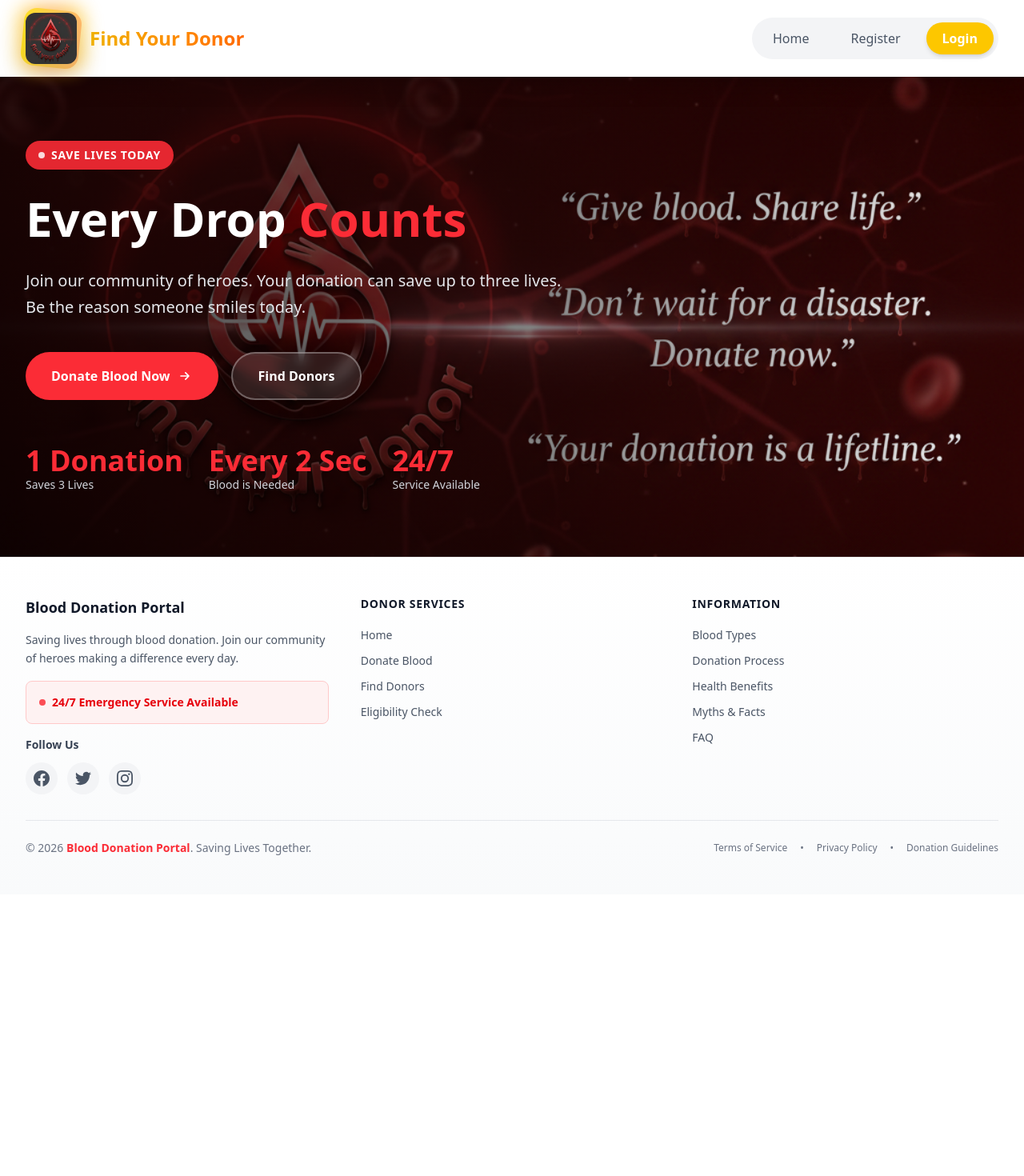
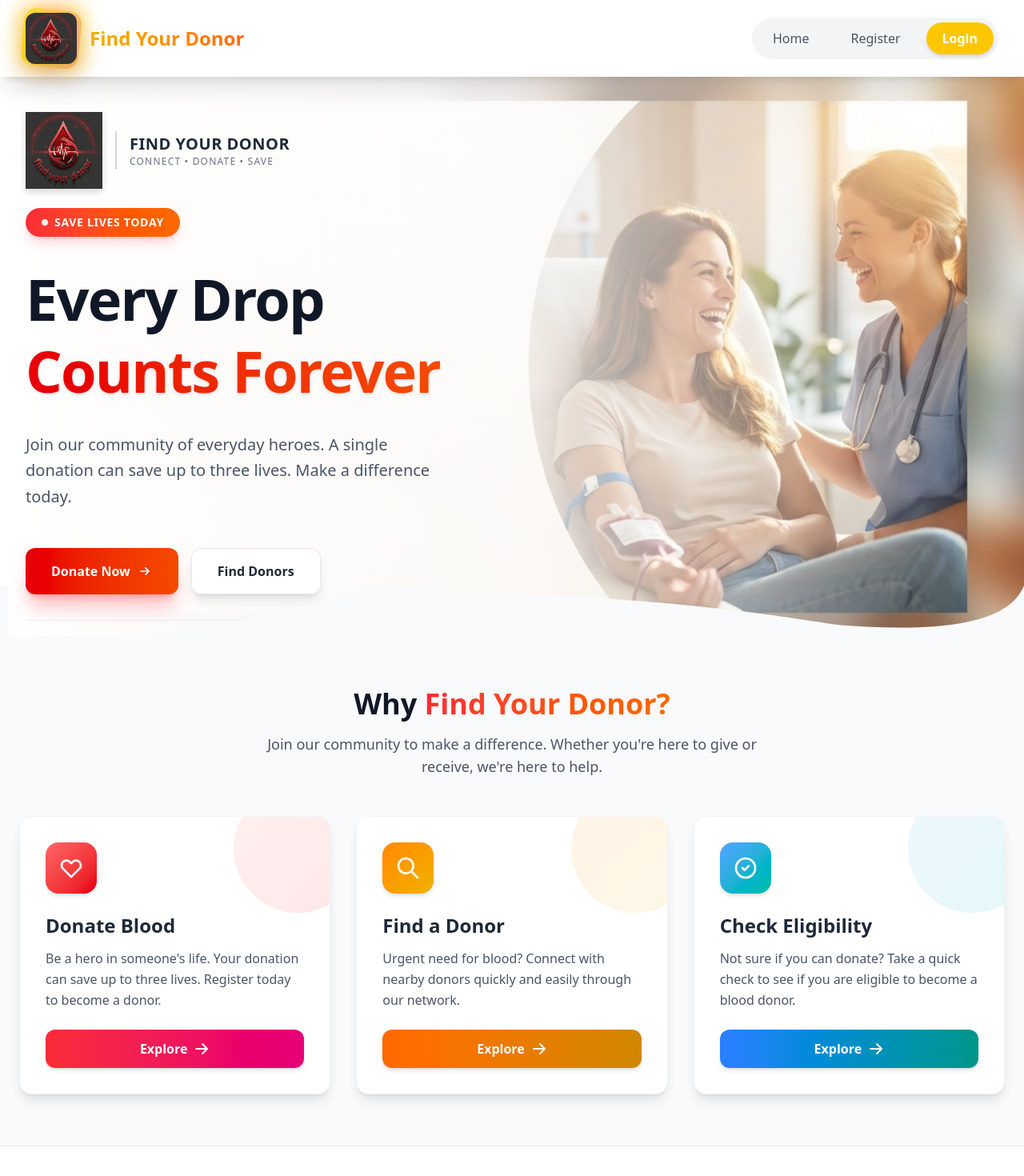
Before and after one commit to sivakumaar8158-dot/Backend-Project, a React (Vite) app: page / in a window 1280 px wide. Shown: the top 1470 px of the page at 80% size. Before the commit the page ends 1118 px from the top, so only its background shows below. Built offline with nearby package versions, Linux system fonts and the light colour scheme.

Commit message:
task-general-update

```diff
--- a/src/components/Login.jsx
+++ b/src/auth/Login.jsx
@@ -2,7 +2,9 @@ const Login = () => {
   return (
     <>
 
-    Login
+    <div>
+      <p>Login</p>
+    </div>
 
 
     </>
--- a/src/components/Register.jsx
+++ b/src/auth/Register.jsx
@@ -2,7 +2,9 @@ const Register = () => {
   return (
     <>
 
-    Register
+    <div>
+      <p>Register</p>
+    </div>
 
 
 
--- a/src/components/Footer.jsx
+++ b/src/components/Footer.jsx
@@ -48,9 +48,9 @@ const Footer = () => {
         <div>
           <h4 className='text-gray-900 font-semibold mb-4 text-sm uppercase tracking-wider'>Donor Services</h4>
           <ul className='space-y-2'>
-            <li><Link to="/home" className='text-gray-600 hover:text-red-500 transition-colors duration-300 text-sm'>Home</Link></li>
-            <li><Link to="/donate-blood" className='text-gray-600 hover:text-red-500 transition-colors duration-300 text-sm'>Donate Blood</Link></li>
-            <li><Link to="/find-donors" className='text-gray-600 hover:text-red-500 transition-colors duration-300 text-sm'>Find Donors</Link></li>
+            <li><Link to="/" className='text-gray-600 hover:text-red-500 transition-colors duration-300 text-sm'>Home</Link></li>
+            <li><Link to="/donorpage" className='text-gray-600 hover:text-red-500 transition-colors duration-300 text-sm'>Donate Blood</Link></li>
+            <li><Link to="/finderspage" className='text-gray-600 hover:text-red-500 transition-colors duration-300 text-sm'>Find Donors</Link></li>
             <li><Link to="/eligibility" className='text-gray-600 hover:text-red-500 transition-colors duration-300 text-sm'>Eligibility Check</Link></li>
           </ul>
         </div>
--- a/src/components/Home.jsx
+++ b/src/components/Home.jsx
@@ -1,4 +1,5 @@
 import MainBanner from "./MainBanner"
+import BloodDonationCards from "../pages/BloodDonationCards"
 
 const Home = () => {
   return (
@@ -6,7 +7,8 @@ const Home = () => {
 
       <div>
         <div>
-      <MainBanner/>
+          <MainBanner />
+          <BloodDonationCards />
         </div>
       </div>
 
--- a/src/components/MainBanner.jsx
+++ b/src/components/MainBanner.jsx
@@ -1,13 +1,13 @@
-import mainbanner from '../assets/MainBanner.png'
+import mainbanner from '../assets/CleanBanner.png'
+import MainLogo from '../assets/MainLogo.png'
 import { Link } from 'react-router-dom'
 
 const MainBanner = () => {
   return (
-    <>
+    <div className='relative w-full overflow-hidden bg-gray-50'>
 
-    <div className='relative w-full overflow-hidden'>
+      <div className='relative h-150 md:h-175'>
 
-  <div className='relative h-100 md:h-125 lg:h-150'>
 
         <div className='absolute inset-0'>
           <img
@@ -16,72 +16,79 @@ const MainBanner = () => {
             className='w-full h-full object-cover object-center'
           />
 
-      <div className='absolute inset-0 bg-linear-to-r from-black/70 via-black/50 to-transparent'></div>
+          <div className='absolute inset-0 bg-linear-to-r from-white via-white/80 to-transparent'></div>
         </div>
 
 
         <div className='relative max-w-7xl mx-auto px-6 md:px-8 h-full flex items-center'>
-      <div className='text-white max-w-2xl space-y-6 animate-fade-in'>
 
-        <div className='inline-flex items-center gap-2 bg-red-500/90 backdrop-blur-sm px-4 py-2 rounded-full'>
-          <div className='h-2 w-2 bg-white rounded-full animate-pulse'></div>
-          <span className='text-sm font-semibold uppercase tracking-wider'>Save Lives Today</span>
+
+          <div className='max-w-xl space-y-8 animate-fade-in pt-12'>
+
+
+            <div className="flex items-center gap-4 mb-6">
+              <img src={MainLogo} alt="Logo" className="w-20 h-20 md:w-24 md:h-24 drop-shadow-lg" />
+              <div className='hidden md:block h-12 w-0.5 bg-gray-300 rounded-full'></div>
+              <div className='hidden md:block'>
+                <p className="text-xl font-bold text-gray-800 tracking-wide">FIND YOUR DONOR</p>
+                <p className="text-xs text-gray-500 uppercase tracking-widest">Connect • Donate • Save</p>
+              </div>
             </div>
 
 
-        <h1 className='text-4xl md:text-5xl lg:text-6xl font-bold leading-tight'>
-          Every Drop <span className='text-red-500'>Counts</span>
+            <div className='inline-flex items-center gap-2 bg-linear-to-r from-red-500 to-orange-500 text-white px-5 py-2 rounded-full shadow-lg shadow-red-500/20 transform hover:scale-105 transition-transform cursor-default'>
+              <div className='h-2 w-2 bg-white rounded-full animate-pulse'></div>
+              <span className='text-sm font-bold uppercase tracking-wider'>Save Lives Today</span>
+            </div>
+
+
+            <h1 className='text-5xl md:text-6xl/tight lg:text-7xl/tight font-extrabold text-gray-900 tracking-tight'>
+              Every Drop <br />
+              <span className='bg-linear-to-r from-red-600 to-orange-600 bg-clip-text text-transparent filter drop-shadow-sm'>Counts Forever</span>
             </h1>
 
 
-        <p className='text-lg md:text-xl text-gray-200 leading-relaxed'>
-          Join our community of heroes. Your donation can save up to three lives. Be the reason someone smiles today.
+            <p className='text-lg md:text-xl text-gray-600 leading-relaxed font-medium max-w-lg'>
+              Join our community of everyday heroes. A single donation can save up to three lives. Make a difference today.
             </p>
 
 
             <div className='flex flex-col sm:flex-row gap-4 pt-4'>
               <Link
-            to="/donate-blood"
-            className='inline-flex items-center justify-center px-8 py-4 bg-red-500 text-white font-semibold rounded-full hover:bg-red-600 transition-all duration-300 hover:shadow-2xl hover:scale-105 group'
+                to="/donorpage"
+                className='inline-flex items-center justify-center px-8 py-4 bg-linear-to-r from-red-600 to-orange-600 text-white font-bold rounded-xl hover:from-red-700 hover:to-orange-700 transition-all duration-300 shadow-xl shadow-red-500/30 hover:shadow-red-500/40 hover:-translate-y-1 group'
               >
-            Donate Blood Now
+                Donate Now
                 <svg className="w-5 h-5 ml-2 group-hover:translate-x-1 transition-transform" fill="none" stroke="currentColor" viewBox="0 0 24 24">
-              <path strokeLinecap="round" strokeLinejoin="round" strokeWidth="2" d="M13 7l5 5m0 0l-5 5m5-5H6"/>
+                  <path strokeLinecap="round" strokeLinejoin="round" strokeWidth="2" d="M13 7l5 5m0 0l-5 5m5-5H6" />
                 </svg>
               </Link>
 
-          <Link  to="/find-donors" className='inline-flex items-center justify-center px-8 py-4 bg-white/10 backdrop-blur-sm text-white font-semibold rounded-full border-2 border-white/30 hover:bg-white/20 transition-all duration-300 hover:border-white/50'>
+              <Link
+                to="/finderspage"
+                className='inline-flex items-center justify-center px-8 py-4 bg-white text-gray-800 font-bold rounded-xl border border-gray-200 hover:bg-gray-50 transition-all duration-300 shadow-lg hover:shadow-xl hover:-translate-y-1 hover:border-gray-300'
+              >
                 Find Donors
               </Link>
             </div>
 
 
-        <div className='flex flex-wrap gap-8 pt-8'>
-  <div className='text-center sm:text-left'>
-    <p className='text-3xl md:text-4xl font-bold text-red-500'>1 Donation</p>
-    <p className='text-sm text-gray-300'>Saves 3 Lives</p>
+            <div className='flex items-center gap-8 pt-6 border-t border-gray-200/60 mt-8'>
+
+
             </div>
-  <div className='text-center sm:text-left'>
-    <p className='text-3xl md:text-4xl font-bold text-red-500'>Every 2 Sec</p>
-    <p className='text-sm text-gray-300'>Blood is Needed</p>
-  </div>
-  <div className='text-center sm:text-left'>
-    <p className='text-3xl md:text-4xl font-bold text-red-500'>24/7</p>
-    <p className='text-sm text-gray-300'>Service Available</p>
-  </div>
-</div>
+
           </div>
         </div>
 
 
-    <div className='absolute bottom-0 left-0 right-0'>
-      <svg className='w-full h-16 md:h-24 text-white' viewBox="0 0 1200 120" preserveAspectRatio="none"> </svg>
+        <div className='absolute bottom-0 left-0 right-0 z-10'>
+          <svg className='w-full h-8 md:h-16 text-gray-50 fill-current' viewBox="0 0 1200 120" preserveAspectRatio="none">
+            <path d="M985.66,92.83C906.67,72,823.78,31,432.84,2,302.54,92.4,120.4,142.3,10,140V0H0V120H1200V0C1181.79,90.46,1102.82,109.91,985.66,92.83Z" className="opacity-100"></path>
+          </svg>
         </div>
       </div>
     </div>
-
-
-    </>
   )
 }
 
--- /dev/null
+++ b/src/pages/BloodDonationCards.jsx
@@ -0,0 +1,91 @@
+import { Link } from 'react-router-dom';
+
+const Card = ({ title, description, icon, link, colorClass, buttonColor }) => {
+    return (
+        <div className={`relative group bg-white rounded-2xl p-8 shadow-lg hover:shadow-2xl transition-all duration-300 transform hover:-translate-y-2 overflow-hidden border border-gray-100`}>
+
+            <div className={`absolute -right-10 -top-10 w-40 h-40 bg-linear-to-br ${colorClass} rounded-full opacity-10 group-hover:scale-150 transition-transform duration-500 ease-out`}></div>
+
+            <div className="relative z-10">
+                <div className={`h-16 w-16 mb-6 rounded-2xl bg-linear-to-br ${colorClass} flex items-center justify-center text-white shadow-md group-hover:rotate-6 transition-transform duration-300`}>
+                    {icon}
+                </div>
+
+                <h3 className="text-2xl font-bold text-gray-800 mb-3 group-hover:text-gray-900 transition-colors">{title}</h3>
+
+                <p className="text-gray-600 mb-6 leading-relaxed line-clamp-3">
+                    {description}
+                </p>
+
+                <Link to={link}>
+                    <button className={`flex items-center gap-2 px-6 py-3 rounded-xl font-semibold text-white bg-linear-to-r ${buttonColor} shadow-md hover:shadow-lg hover:gap-3 transition-all duration-300 w-full justify-center group-hover:bg-linear-to-br`}>
+                        Explore
+                        <svg xmlns="http://www.w3.org/2000/svg" className="h-5 w-5" viewBox="0 0 20 20" fill="currentColor">
+                            <path fillRule="evenodd" d="M10.293 3.293a1 1 0 011.414 0l6 6a1 1 0 010 1.414l-6 6a1 1 0 01-1.414-1.414L14.586 11H3a1 1 0 110-2h11.586l-4.293-4.293a1 1 0 010-1.414z" clipRule="evenodd" />
+                        </svg>
+                    </button>
+                </Link>
+            </div>
+        </div>
+    );
+};
+
+const BloodDonationCards = () => {
+    return (
+        <section className="py-16 bg-gray-50">
+            <div className="max-w-7xl mx-auto px-6">
+                <div className="text-center mb-12">
+                    <h2 className="text-3xl md:text-4xl font-bold text-gray-900 mb-4">
+                        Why <span className="bg-linear-to-r from-red-500 to-orange-500 bg-clip-text text-transparent">Find Your Donor?</span>
+                    </h2>
+                    <p className="text-gray-600 max-w-2xl mx-auto text-lg">
+                        Join our community to make a difference. Whether you're here to give or receive, we're here to help.
+                    </p>
+                </div>
+
+                <div className="grid grid-cols-1 md:grid-cols-3 gap-8">
+                    <Card
+                        title="Donate Blood"
+                        description="Be a hero in someone's life. Your donation can save up to three lives. Register today to become a donor."
+                        link="/register"
+                        colorClass="from-red-400 to-red-600"
+                        buttonColor="from-red-500 to-pink-600"
+                        icon={
+                            <svg xmlns="http://www.w3.org/2000/svg" className="h-8 w-8" fill="none" viewBox="0 0 24 24" stroke="currentColor">
+                                <path strokeLinecap="round" strokeLinejoin="round" strokeWidth={2} d="M4.318 6.318a4.5 4.5 0 000 6.364L12 20.364l7.682-7.682a4.5 4.5 0 00-6.364-6.364L12 7.636l-1.318-1.318a4.5 4.5 0 00-6.364 0z" />
+                            </svg>
+                        }
+                    />
+
+                    <Card
+                        title="Find a Donor"
+                        description="Urgent need for blood? Connect with nearby donors quickly and easily through our network."
+                        link="/finderspage"
+                        colorClass="from-orange-400 to-yellow-500"
+                        buttonColor="from-orange-500 to-yellow-600"
+                        icon={
+                            <svg xmlns="http://www.w3.org/2000/svg" className="h-8 w-8" fill="none" viewBox="0 0 24 24" stroke="currentColor">
+                                <path strokeLinecap="round" strokeLinejoin="round" strokeWidth={2} d="M21 21l-6-6m2-5a7 7 0 11-14 0 7 7 0 0114 0z" />
+                            </svg>
+                        }
+                    />
+
+                    <Card
+                        title="Check Eligibility"
+                        description="Not sure if you can donate? Take a quick check to see if you are eligible to become a blood donor."
+                        link="/eligibility"
+                        colorClass="from-blue-400 to-teal-500"
+                        buttonColor="from-blue-500 to-teal-600"
+                        icon={
+                            <svg xmlns="http://www.w3.org/2000/svg" className="h-8 w-8" fill="none" viewBox="0 0 24 24" stroke="currentColor">
+                                <path strokeLinecap="round" strokeLinejoin="round" strokeWidth={2} d="M9 12l2 2 4-4m6 2a9 9 0 11-18 0 9 9 0 0118 0z" />
+                            </svg>
+                        }
+                    />
+                </div>
+            </div>
+        </section>
+    );
+};
+
+export default BloodDonationCards;
--- /dev/null
+++ b/src/pages/DonorPage.jsx
@@ -0,0 +1,14 @@
+const DonorPage = () => {
+  return (
+    <>
+
+    <div>
+        <p>Donor Page</p>
+    </div>
+
+
+    </>
+  )
+}
+
+export default DonorPage
--- /dev/null
+++ b/src/pages/FindersPage.jsx
@@ -0,0 +1,7 @@
+const FindersPage = () => {
+  return (
+    <div>FindersPage</div>
+  )
+}
+
+export default FindersPage
--- a/src/routes/AppRoute.jsx
+++ b/src/routes/AppRoute.jsx
@@ -1,8 +1,10 @@
 import { Route, Routes } from "react-router-dom"
 import Home from "../components/Home"
-import Register from "../components/Register"
-import Login from "../components/Login"
 import ContentNav from "../components/ContentNav"
+import Login from "../auth/Login"
+import Register from "../auth/Register"
+import DonorPage from "../pages/DonorPage"
+import FindersPage from "../pages/FindersPage"
 
 const AppRoute = () => {
   return (
@@ -11,6 +13,8 @@ const AppRoute = () => {
     <Routes>
     <Route element={<ContentNav/>}>
        <Route path="/" element={<Home/>}/>
+       <Route path="/donorpage" element={<DonorPage/>}/>
+       <Route path="/finderspage" element={<FindersPage/>}/>
     </Route>
        <Route path="/register" element={<Register/>}/>
        <Route path="/login" element={<Login/>}/>
```
Also changed, not shown: src/assets/CleanBanner.png (added), src/assets/MainBanner.png (deleted). Lines whose indentation alone changed are shown as unchanged.
